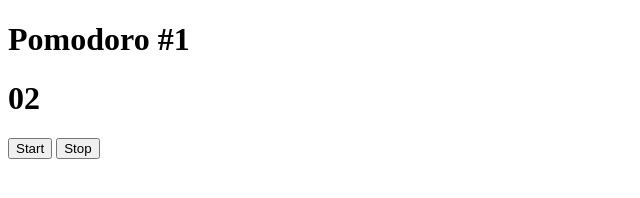
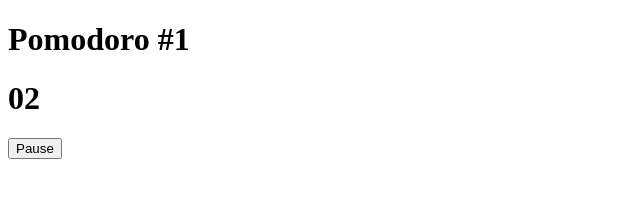
Before and after one commit to MatiKid/PomodoroClock, a plain HTML site: page index.html in a window 1280 px wide. Both pictures are taken after a click on the button "Start". Shown: the full height of the page, 0-640 px from the left. Drawn offline with nearby package versions, Linux system fonts and the light colour scheme.

Commit message:
Add btn toggle

```diff
--- a/index.html
+++ b/index.html
@@ -12,7 +12,6 @@
 	<h1 id="pomodoroNum">Pomodoro #1</h1>
 
 	<h1 id="runner"></h1>
-	<button id="start">Start</button>
-	<button id="stop">Stop</button>
+	<button id="main-btn">Start</button>
 </body>
 </html>
--- a/js/app.js
+++ b/js/app.js
@@ -10,7 +10,6 @@ $(document).ready(function() {
 	}).on('runnerFinish', function() {
 		pomodoros++;
 		updatePomodoroNum(pomodoros);
-		console.log(pomodoros);
 		$('#runner').runner({
 			startAt: 5000, //1000*60*25,
 			milliseconds: false,
@@ -20,13 +19,18 @@ $(document).ready(function() {
 		});
 	})
 
-	$('#start').click(function() {
-		$('#runner').runner('start');
+	$('#main-btn').click(function() {
+		$('#runner').runner('toggle');
+
+		if($(this).text() === 'Start') {
+			$(this).text('Pause');
+		} else if($(this).text() === 'Pause') {
+			$(this).text('Resume');
+		} else if($(this).text() === 'Resume') {
+			$(this).text('Pause');
+		}
 	});
 
-	$('#stop').click(function() {
-		$('#runner').runner('stop');
-	});
 
 	function updatePomodoroNum(pomodoroNum) {
 		$('#pomodoroNum').text('Pomodoro #' + pomodoroNum);
```
